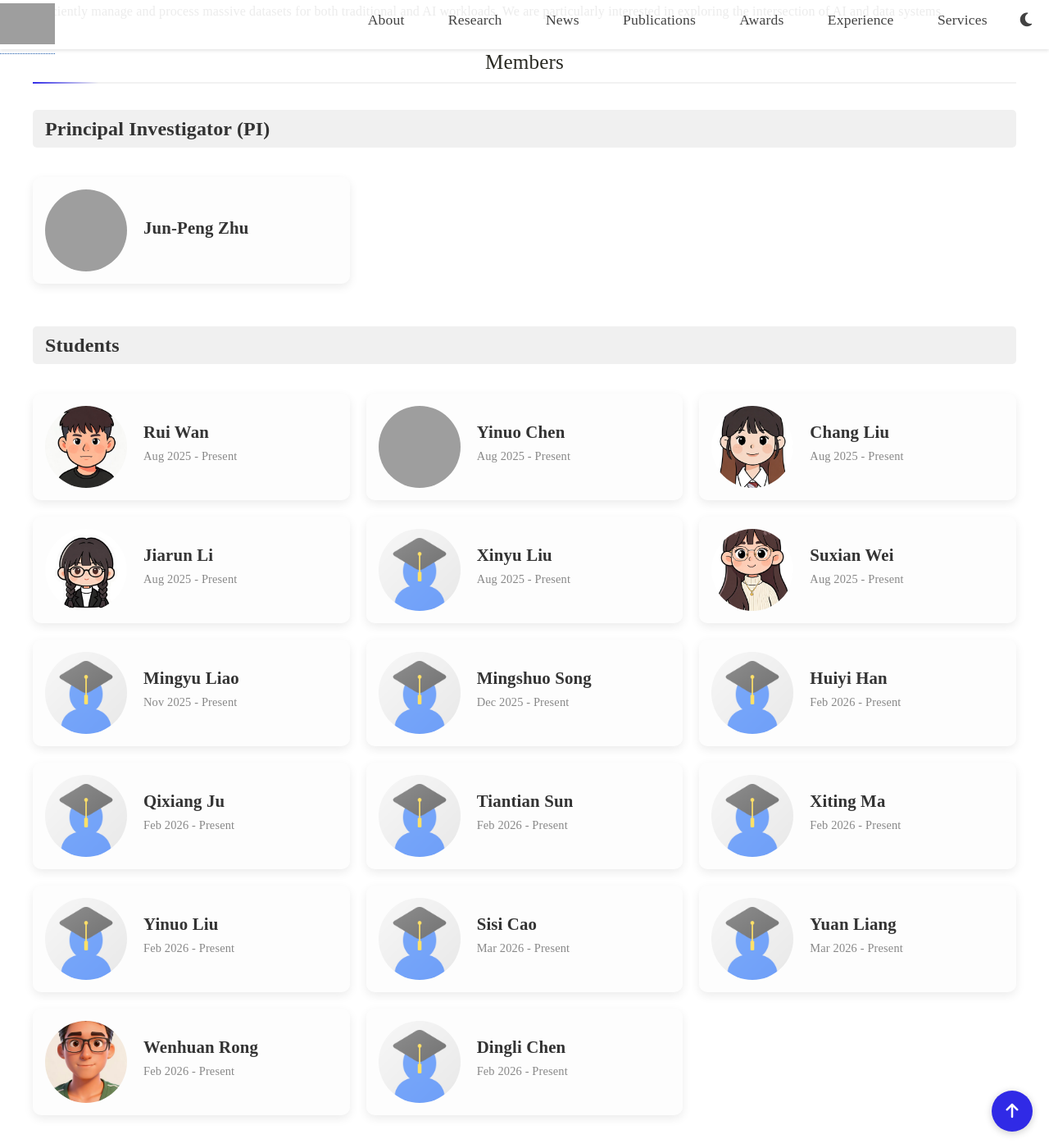
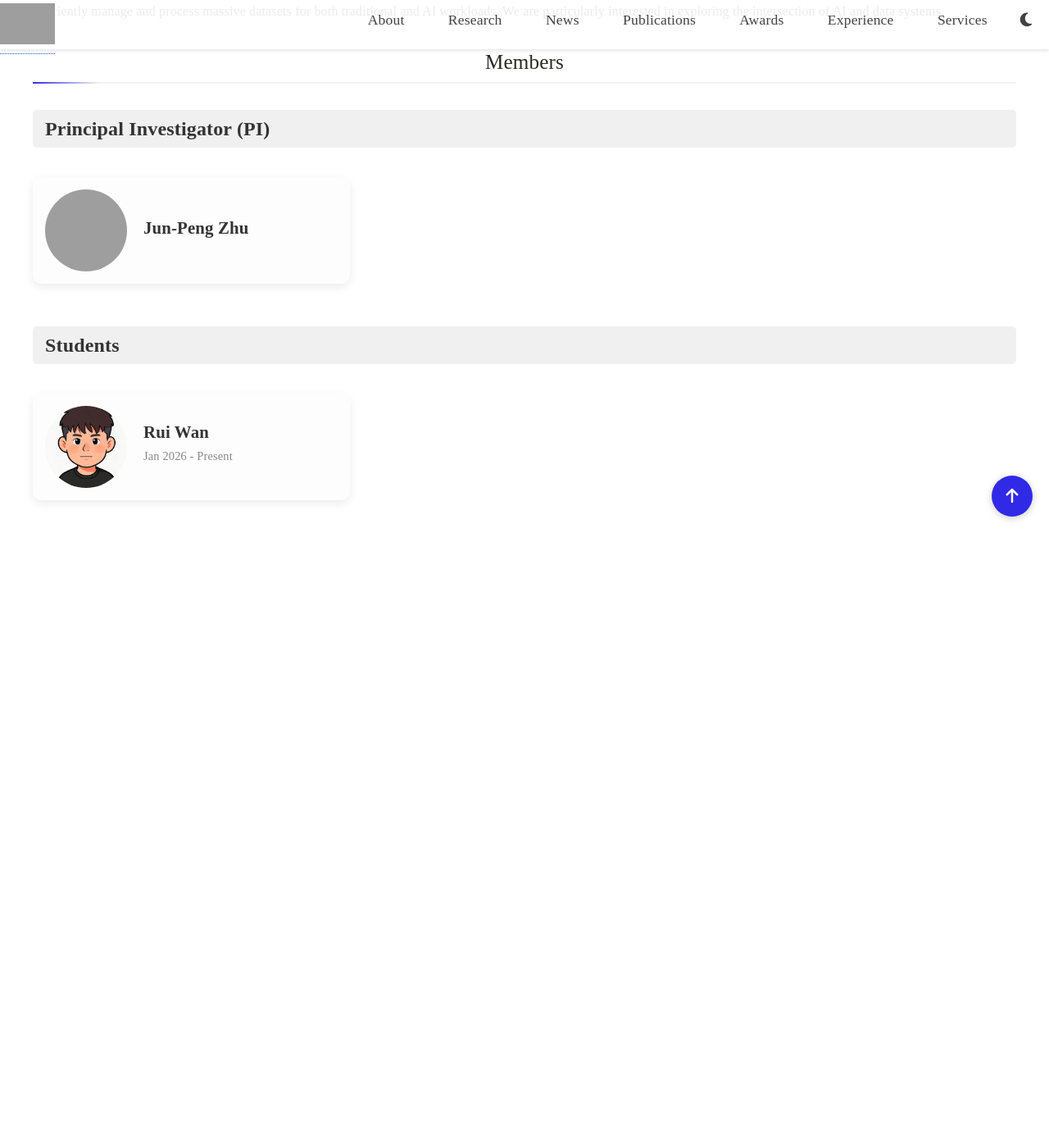
Before and after one commit to abcdabcd3899/abcdabcd3899.github.io, a Jekyll site: the page built from lab.md, in a window 1280 px wide and 1400 px high, scrolled down 270 px. Shown: the whole window at 82% size. Built offline with Jekyll 4.4.1, drawn with Linux system fonts in a browser that asks for light colours; a style sheet for code colours, icons or effects is not loaded; after the commit the page ends 920 px from its top, so only the background shows below that; grey boxes are pictures that could not be loaded.

Commit message:
update lab member

```diff
--- a/_data/lab.yml
+++ b/_data/lab.yml
@@ -7,102 +7,5 @@
 - name: "Rui Wan"
   photo: "assets/img/wanrui.jpg"
   homepage: "#"
-  duration: "Aug 2025 - Present"
+  duration: "Jan 2026 - Present"
   research_group: "Automated Data Analysis"
-
-- name: "Yinuo Chen"
-  photo: "assets/img/chenyinuo.png"
-  homepage: "#"
-  duration: "Aug 2025 - Present"
-  research_group: "Automated Data Analysis"
-
-- name: "Chang Liu"
-  photo: "assets/img/liuchang.jpg"
-  homepage: "#"
-  duration: "Aug 2025 - Present"
-  research_group: "Automated Data Analysis"
-
-- name: "Jiarun Li"
-  photo: "assets/img/lijiarun.jpg"
-  homepage: "#"
-  duration: "Aug 2025 - Present"
-  research_group: "Automated Data Analysis"
-
-- name: "Xinyu Liu"
-  photo: "assets/img/avatar.png"
-  homepage: "#"
-  duration: "Aug 2025 - Present"
-  research_group: "Automated Data Analysis"
-
-- name: "Suxian Wei"
-  photo: "assets/img/weisuxian.jpg"
-  homepage: "#"
-  duration: "Aug 2025 - Present"
-  research_group: "Automated Data Analysis"
-
-- name: "Mingyu Liao"
-  photo: "assets/img/avatar.png"
-  homepage: "#"
-  duration: "Nov 2025 - Present"
-  research_group: "Automated Data Analysis"
-
-
-- name: "Mingshuo Song"
-  photo: "assets/img/avatar.png"
-  homepage: "#"
-  duration: "Dec 2025 - Present"
-  research_group: "Automated Data Analysis"
-
-- name: "Huiyi Han"
-  photo: "assets/img/avatar.png"
-  homepage: "#"
-  duration: "Feb 2026 - Present"
-  research_group: "Automated Data Analysis"
-
-- name: "Qixiang Ju"
-  photo: "assets/img/avatar.png"
-  homepage: "#"
-  duration: "Feb 2026 - Present"
-  research_group: "Automated Data Analysis"
-
-- name: "Tiantian Sun"
-  photo: "assets/img/avatar.png"
-  homepage: "#"
-  duration: "Feb 2026 - Present"
-  research_group: "Automated Data Analysis"
-
-- name: "Xiting Ma"
-  photo: "assets/img/avatar.png"
-  homepage: "#"
-  duration: "Feb 2026 - Present"
-  research_group: "Automated Data Analysis"
-
-- name: "Yinuo Liu"
-  photo: "assets/img/avatar.png"
-  homepage: "#"
-  duration: "Feb 2026 - Present"
-  research_group: "Automated Data Analysis"
-
-- name: "Sisi Cao"
-  photo: "assets/img/avatar.png"
-  homepage: "#"
-  duration: "Mar 2026 - Present"
-  research_group: "Automated Data Analysis"
-
-- name: "Yuan Liang"
-  photo: "assets/img/avatar.png"
-  homepage: "#"
-  duration: "Mar 2026 - Present"
-  research_group: "Automated Data Analysis"
-
-- name: "Wenhuan Rong"
-  photo: "assets/img/rongwenhuan.jpg"
-  homepage: "#"
-  duration: "Feb 2026 - Present"
-  research_group: "Distributed Database Systems"
-
-- name: "Dingli Chen"
-  photo: "assets/img/avatar.png"
-  homepage: "#"
-  duration: "Feb 2026 - Present"
-  research_group: "Distributed Database Systems"
```
